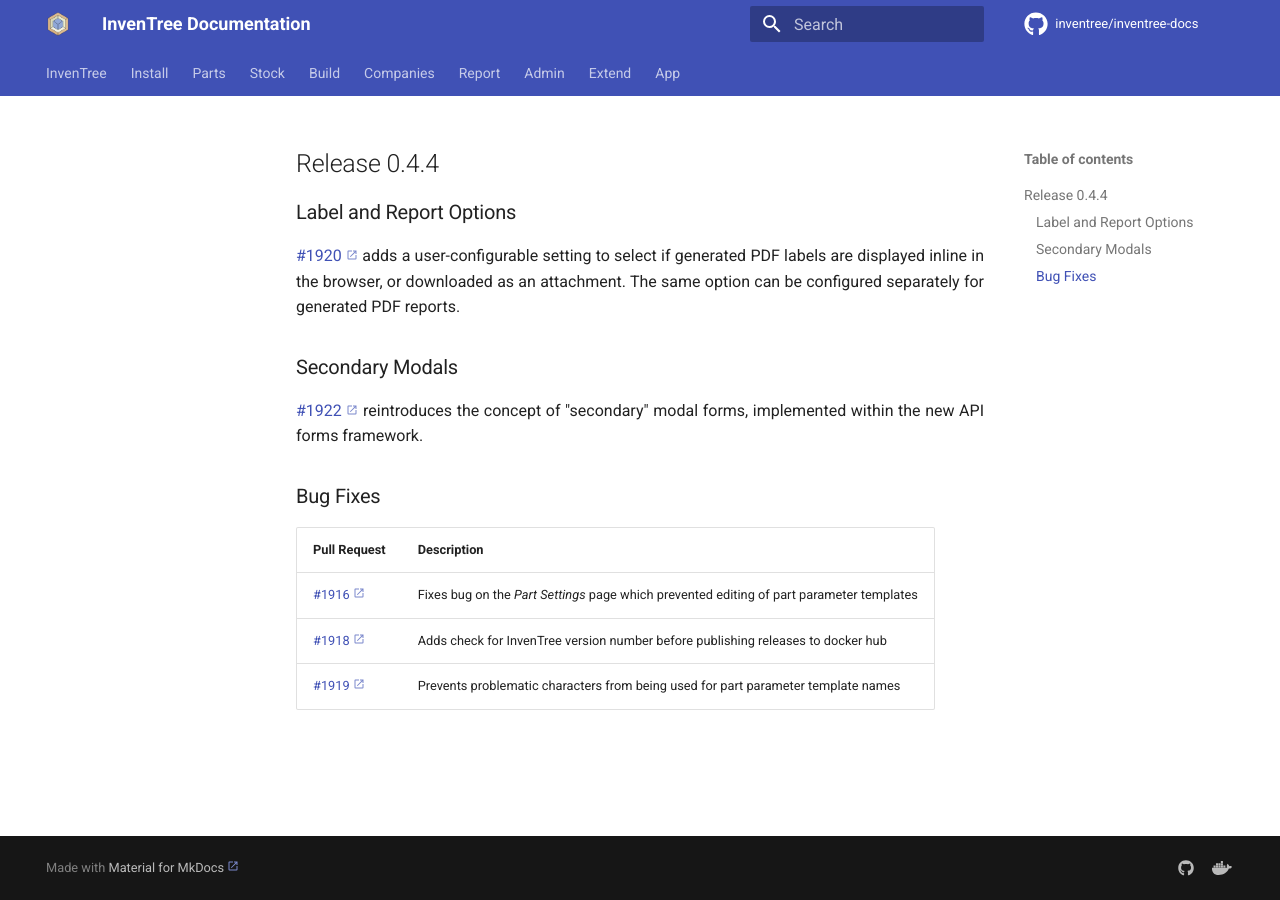
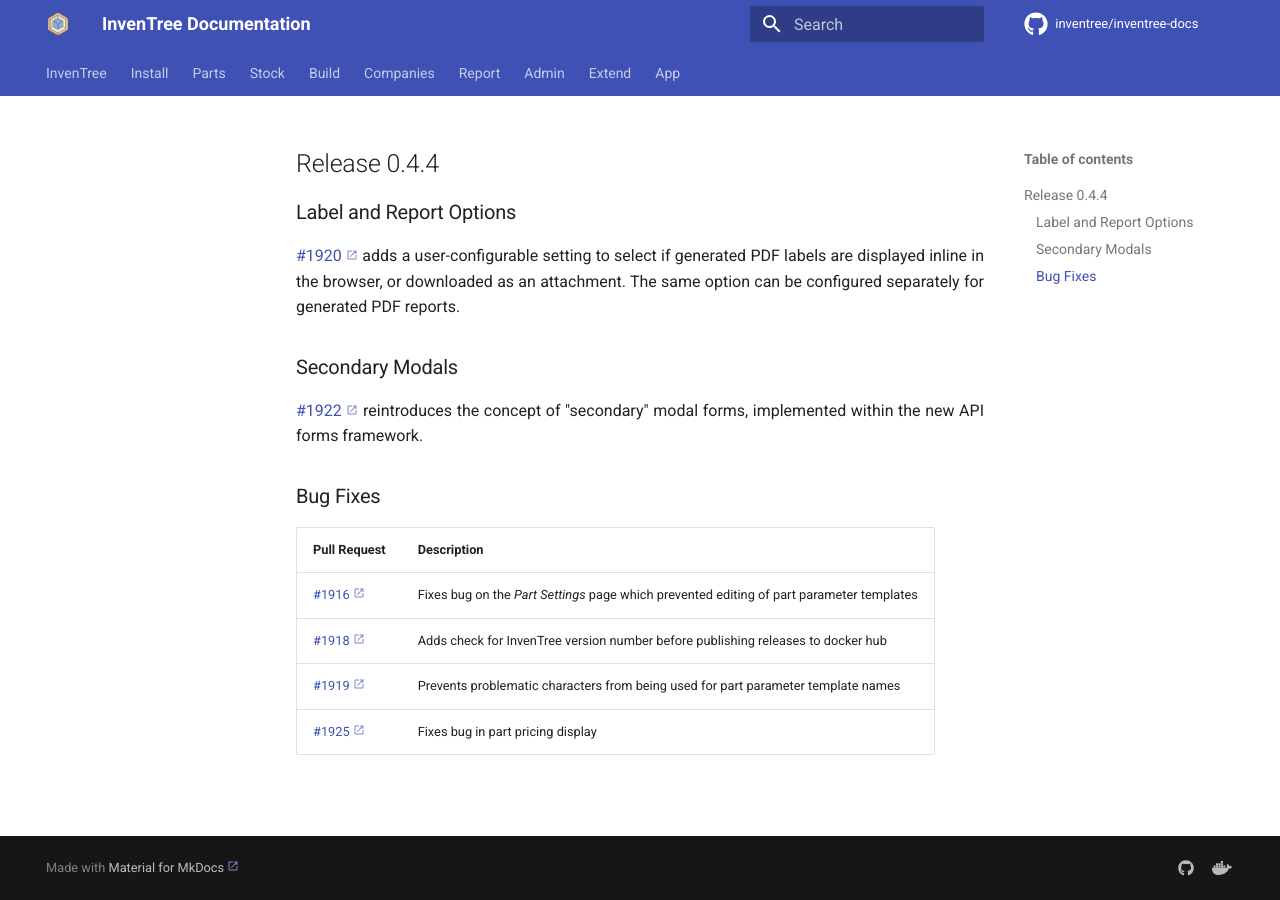
Before and after one commit to inventree/inventree-docs, an MkDocs documentation site: the page built from docs/releases/0.4.4.md, in a window 1280 px wide. Built offline with MkDocs 1.6.1 and Material for MkDocs 9.7.7, drawn with Linux system fonts in a browser that asks for light colours; a script that is not in the unit is left out; comment, search, counter and statistics services are not loaded.

Commit message:
Update 0.4.4.md
https://github.com/inventree/InvenTree/pull/1925

```diff
--- a/docs/releases/0.4.4.md
+++ b/docs/releases/0.4.4.md
@@ -19,3 +19,4 @@
 | [#1916](https://github.com/inventree/InvenTree/pull/1916) | Fixes bug on the *Part Settings* page which prevented editing of part parameter templates |
 | [#1918](https://github.com/inventree/InvenTree/pull/1918) | Adds check for InvenTree version number before publishing releases to docker hub |
 | [#1919](https://github.com/inventree/InvenTree/pull/1919) | Prevents problematic characters from being used for part parameter template names |
+| [#1925](https://github.com/inventree/InvenTree/pull/1925) | Fixes bug in part pricing display |
```
